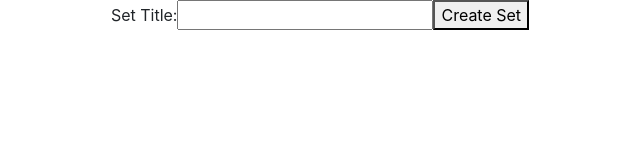
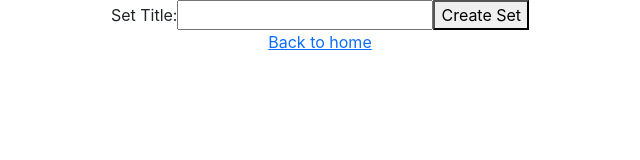
Before and after one commit to LS-kcl/aphasia-dashboard, a React (Create React App) app: page /add_set in a window 1280 px wide. Shown: the top 160 px of the page, without its empty margins (320-960 px from the left). Built offline with nearby package versions, Linux system fonts and the light colour scheme.

Commit message:
add: Add links between pages for all pages

```diff
--- a/src/pages/SetAdd.js
+++ b/src/pages/SetAdd.js
@@ -1,5 +1,6 @@
 import React from "react";
 import axios from "axios";
+import { Link } from "react-router-dom";
 
 export default class SetAdd extends React.Component {
     state = {
@@ -33,6 +34,10 @@ export default class SetAdd extends React.Component {
                     </label>
                     <button type="submit">Create Set</button>
                 </form>
+
+                <Link to="/" activeStyle>
+                    Back to home
+                </Link>
             </div>
         )
     }
--- a/src/pages/SetList.js
+++ b/src/pages/SetList.js
@@ -1,5 +1,6 @@
 import React from "react";
 import axios from "axios";
+import { Link } from "react-router-dom";
 
 export default class PageList extends React.Component {
     state = {
@@ -16,6 +17,7 @@ export default class PageList extends React.Component {
 
     render() {
         return (
+            <>
                 <ol>
                     {
                         this.state.pages
@@ -24,6 +26,11 @@ export default class PageList extends React.Component {
                             )
                     }
                 </ol>
+
+                <Link to="/" activeStyle>
+                    Back to home
+                </Link>
+            </>
         )
     }
 }
--- a/src/pages/ViewPage.js
+++ b/src/pages/ViewPage.js
@@ -1,6 +1,7 @@
 import React from "react";
 import axios from "axios";
 import SentenceHelper from "../helpers/SentenceHelper";
+import { Link } from "react-router-dom";
 
 export default class ViewPage extends React.Component {
     state = {
@@ -29,6 +30,10 @@ export default class ViewPage extends React.Component {
                             />
                         )
                 }
+
+                <Link to="/" activeStyle>
+                    Back to home
+                </Link>
             </div>
         )
     }
--- a/src/pages/WriteParagraph.js
+++ b/src/pages/WriteParagraph.js
@@ -37,6 +37,7 @@ export default class SetAdd extends React.Component {
             <Container>
                 <Row>
                     <Col>
+                        <h3> Enter your text here: </h3>
                         <textarea
                             id="userInput"
                             onChange={this.handleChange}
@@ -44,6 +45,7 @@ export default class SetAdd extends React.Component {
                         />
                     </Col>
                     <Col>
+                        <h3> Text preview: </h3>
                         <div
                             className="output"
                             dangerouslySetInnerHTML={this.getRawMarkup()}
```
Lines whose indentation alone changed are shown as unchanged.
